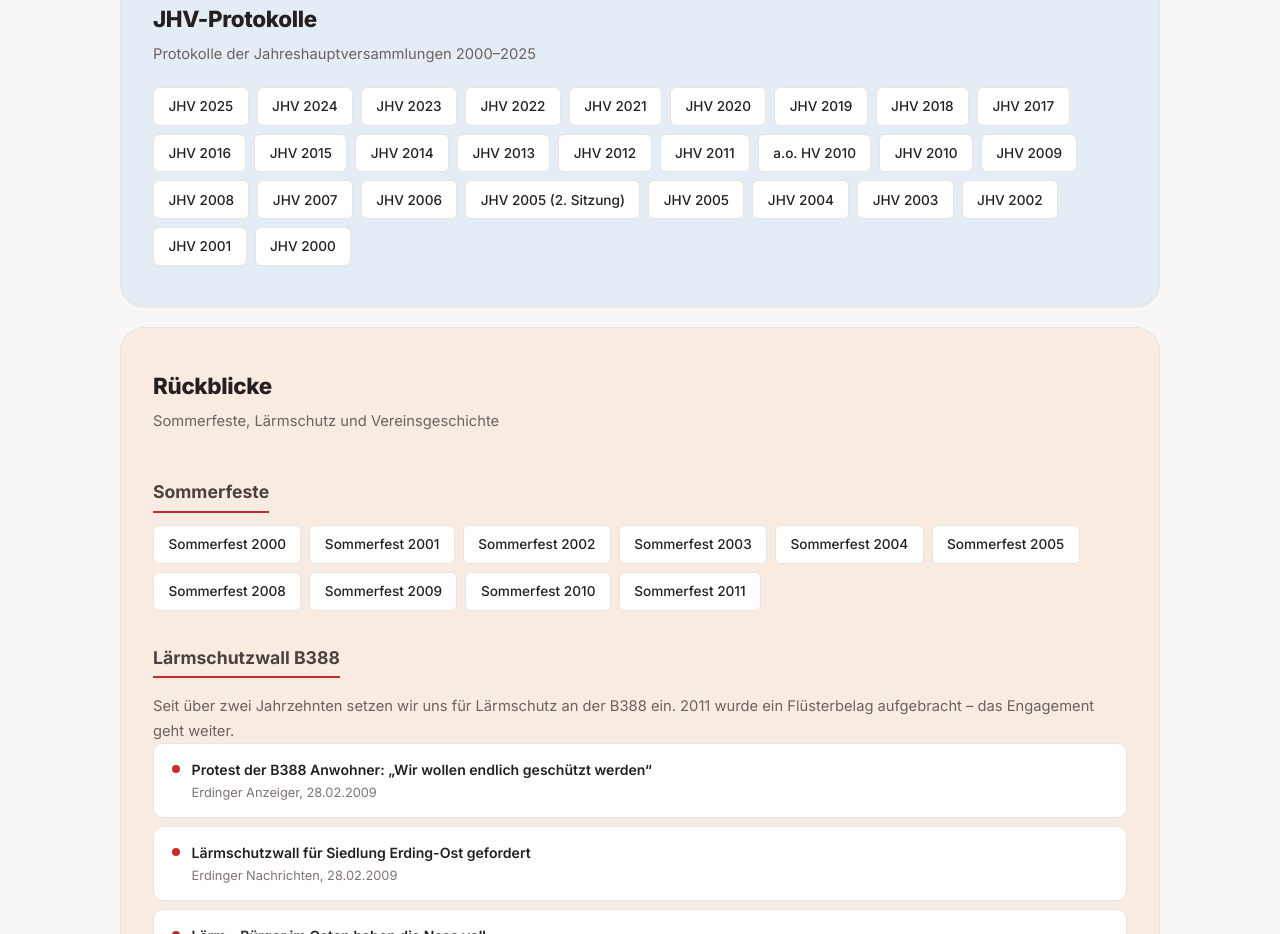
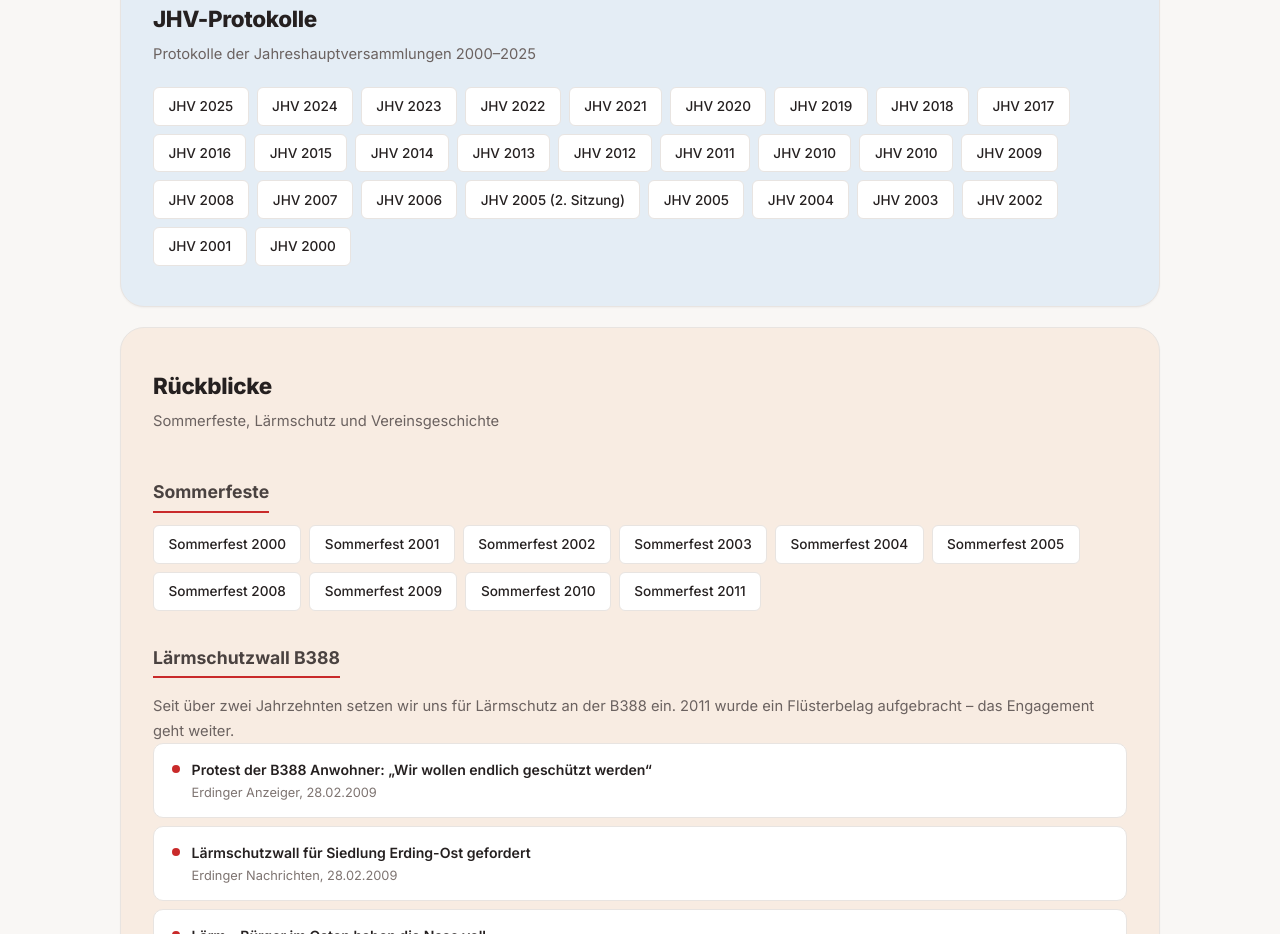
Before and after one commit to michi11235813-lgtm/erding-ost, a Next.js app: page / in a window 1280 px wide. Shown: the part 4840-5774 px from the top of the page. Built offline with nearby package versions, Linux system fonts and the light colour scheme.

Commit message:
JHV 2010: Button-Text korrigiert

```diff
--- a/src/app/page.tsx
+++ b/src/app/page.tsx
@@ -150,7 +150,7 @@ const protokolle = [
   { year: 2013, href: "/dokumente/jhv-2013-protokoll.pdf" },
   { year: 2012, href: "/dokumente/jhv-2012-protokoll.pdf" },
   { year: 2011, href: "/dokumente/jhv-2011-protokoll.pdf" },
-  { year: "a.o. 2010", label: "a.o. HV 2010", href: "/dokumente/a-hv-2010-protokoll.pdf" },
+  { year: "2010", label: "JHV 2010", href: "/dokumente/a-hv-2010-protokoll.pdf" },
   { year: 2010, href: "/dokumente/jhv-2010-protokoll.pdf" },
   { year: 2009, href: "/dokumente/jhv-2009-protokoll.pdf" },
   { year: 2008, href: "/dokumente/jhv-2008-protokoll.pdf" },
```
